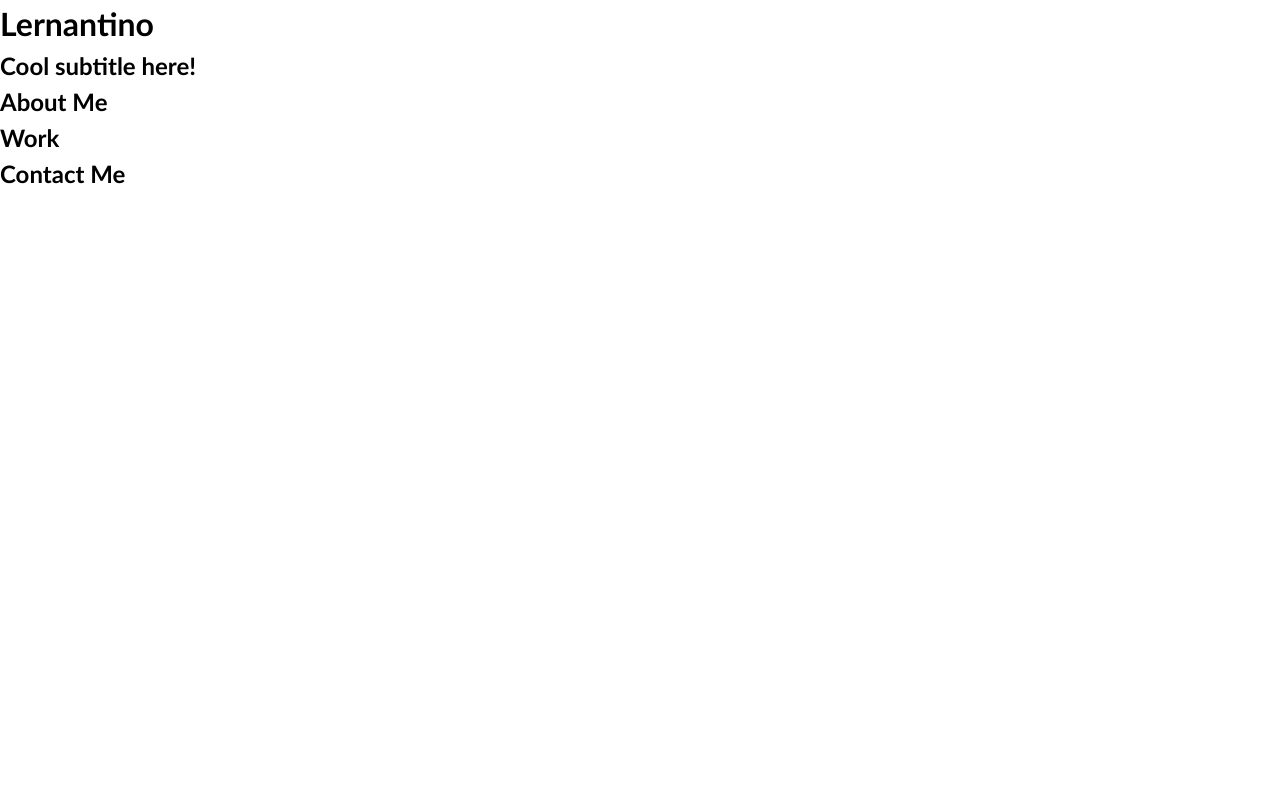
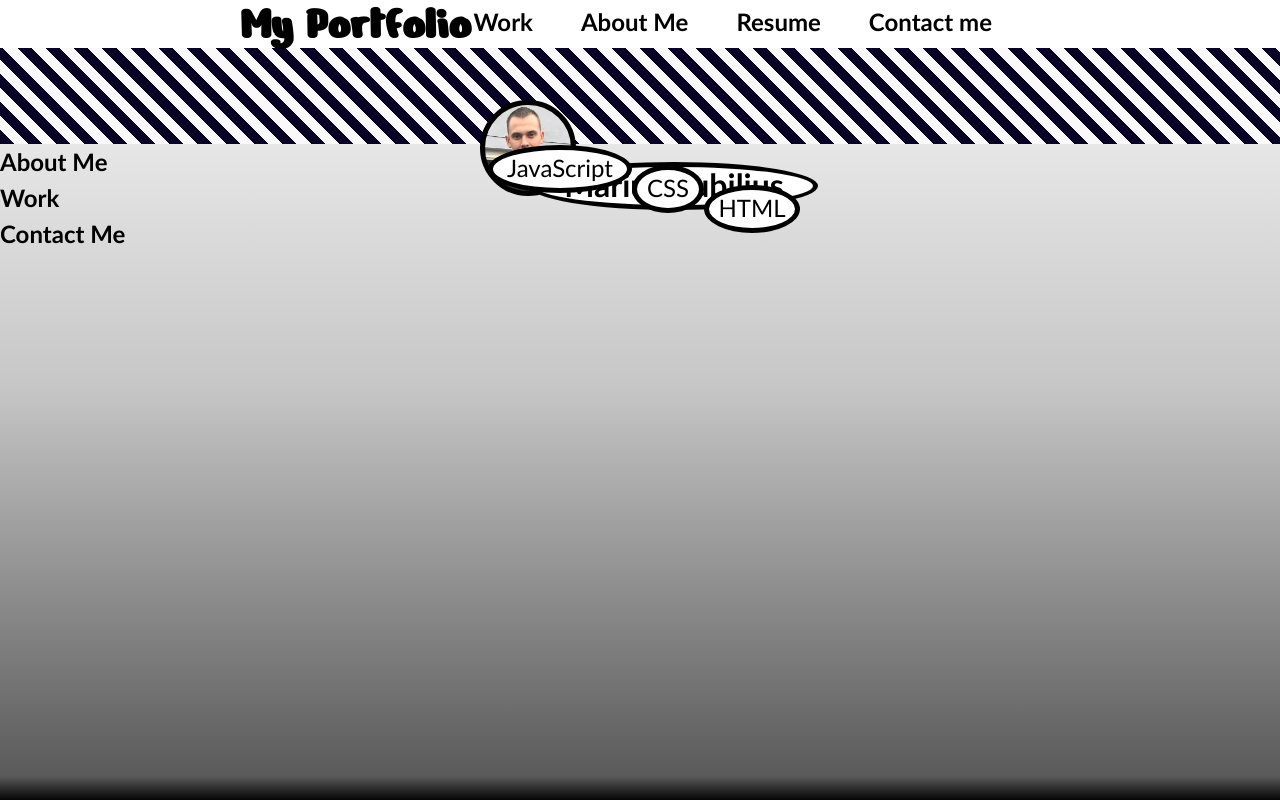
Before and after one commit to MarKubil/Portfolio_Basic, a plain HTML site: page index.html in a window 1280 px wide. Drawn offline with Linux system fonts and the light colour scheme; files that its build step writes are made by us from their sources.

Commit message:
added navigation bar with some CSS effects and hero-banner with picture and some effects.

```diff
--- a/css/style.css
+++ b/css/style.css
@@ -1,12 +1,24 @@
+:root {
+  --header: white;
+  --textColor: black;
+  --background1: linear-gradient(0deg, rgba(7, 0, 36, 1) 5%, rgba(9, 9, 121, 1) 52%, rgba(13, 0, 255, 1) 100%);
+  --background2: linear-gradient(180deg, rgba(249,249,249,1) 0%, rgba(199,199,199,1) 48%, rgba(90,90,91,1) 97%, rgba(5,5,5,1) 100%);
+  --banner1: repeating-linear-gradient(45deg, rgba(7, 0, 36, 1), rgba(7, 0, 36, 1) 10px, rgba(13, 0, 255, 1) 10px, rgba(13, 0, 255, 1) 20px);
+  --banner2: repeating-linear-gradient(45deg, rgba(7, 0, 36, 1), rgba(7, 0, 36, 1) 10px, rgba(249,249,249,1) 10px, rgba(249,249,249,1) 20px);
+}
+
 * {
   box-sizing: border-box;
 }
 
 body {
+  height: 100vh;
   margin: 0;
   padding: 0;
   font-family: 'Trebuchet MS', 'Lucida Sans Unicode', 'Lucida Grande', 'Lucida Sans', Arial, sans-serif;
   line-height: 1.5;
+  font-size: 16px;
+  background: var(--background2);
 }
 
 h1,
@@ -21,3 +33,122 @@ h6 {
 p {
   margin: 0;
 }
+
+header {
+  background-color: var(--header);
+  width: 100%;
+  height: 3em;
+  padding: 0 15em;
+}
+
+header h1 {
+  cursor: default;
+  font-family: 'Nerko One', cursive;
+  font-size: 3em;
+  line-height: 1;
+}
+
+nav li {
+  list-style: none;
+}
+
+nav a {
+  position: relative;
+  top: -60px;
+  text-decoration: none;
+  color: black;
+  float: right;
+  font-size: 1.5em;
+  margin-right: 2em;
+  font-weight: bold;
+
+}
+
+nav a:hover {
+  transform: scale(1.3);
+}
+nav a:after {
+  content: "";
+  position: absolute;
+  width: 0%;
+  height: 2px;
+  display: block;
+  transition: all 0.7s ease;
+  bottom: 10%;
+}
+nav a:hover::after {
+  width: 100%;
+  height: 3px;
+  background-color: var(--textColor);
+}
+
+
+#hero-banner {
+  padding: 0 30em;
+  height: 6em;
+  width: 100%;
+  background: var(--banner2);
+}
+
+#logo {
+  background-image: url(../images/Layer\ 1.png);
+  background-size: cover;
+  border: 5px solid var(--textColor);
+  border-radius: 50%;
+  width: 6em;
+  height: 6em;
+  display: inline-block;
+}
+
+#logo:hover {
+  transform: scale(2);
+}
+
+#hero-banner h2 {
+  line-height: 1.1;
+  display: inline-block;
+  position: relative;
+  top: -40px;
+  width: 9em;
+  height: 1.5em;
+  background-color: var(--header);
+  border-radius: 50%;
+  font-size: 2em;
+  text-align: center;
+  border: 5px solid var(--textColor);
+  margin-left: 50px;
+  cursor: default;
+}
+#hero-banner h2:hover {
+  transform: scale(1.4);
+}
+
+#html, #css, #js {
+  line-height: 1.5;
+  float:right;
+  background-color: var(--header);
+  border-radius: 50%;
+  font-size: 1.5em;
+  text-align: center;
+  border: 5px solid var(--textColor);
+  cursor: default;
+}
+
+#html {
+  position: relative;
+  top: -65px;
+  width: 4em;
+  height: 2em;
+}
+#css {
+  position: relative;
+  top: -85px;
+  width: 3em;
+  height: 2em;
+}
+#js {
+  position: relative;
+  top: -105px;
+  width: 6em;
+  height: 2em;
+}
--- a/index.html
+++ b/index.html
@@ -2,26 +2,39 @@
 <html lang="en-gb">
 
 <head>
+  <!-- FONTS -->
+  <link rel="preconnect" href="https://fonts.googleapis.com">
+  <link rel="preconnect" href="https://fonts.gstatic.com" crossorigin>
+  <link href="https://fonts.googleapis.com/css2?family=Nerko+One&display=swap" rel="stylesheet">
+
   <meta charset="UTF-8">
   <meta name="viewport" content="width=device-width, initial-scale=1.0">
   <meta http-equiv="X-UA-Compatible" content="ie=edge">
-  <title>Lernantino // Web Developer</title>
-  <link rel="stylesheet" href="./assets/css/style.css" />
+  <title>Marius Kubilius // Web Developer</title>
+  <link rel="stylesheet" href="./css/style.css" />
 </head>
 
 <body>
   <!-- main logo / nav -->
   <header>
-    <h1>Lernantino</h1>
+    <h1>My Portfolio</h1>
     <nav>
+      <ul>
+        <li><a href="#">Contact me</a></li>
+        <li><a href="#">Resume</a></li>
+        <li><a href="#">About Me</a></li>
+        <li><a href="#">Work</a></li>
+      </ul>
     </nav>
   </header>
 
   <!-- hero banner -->
-  <section class="hero-banner">
-    <div>
-      <h2>Cool subtitle here!</h2>
-    </div>
+  <section id="hero-banner">
+    <div id="logo"></div>
+    <h2>Marius Kubilius</h2>
+    <p id="html">HTML</p>
+    <p id="css">CSS</p>
+    <p id="js">JavaScript</p>
   </section>
 
   <main class="page-wrapper">
```
Also changed, not shown: images/Layer 1.png (added), images/logo.jpg (added), 1 other file.
